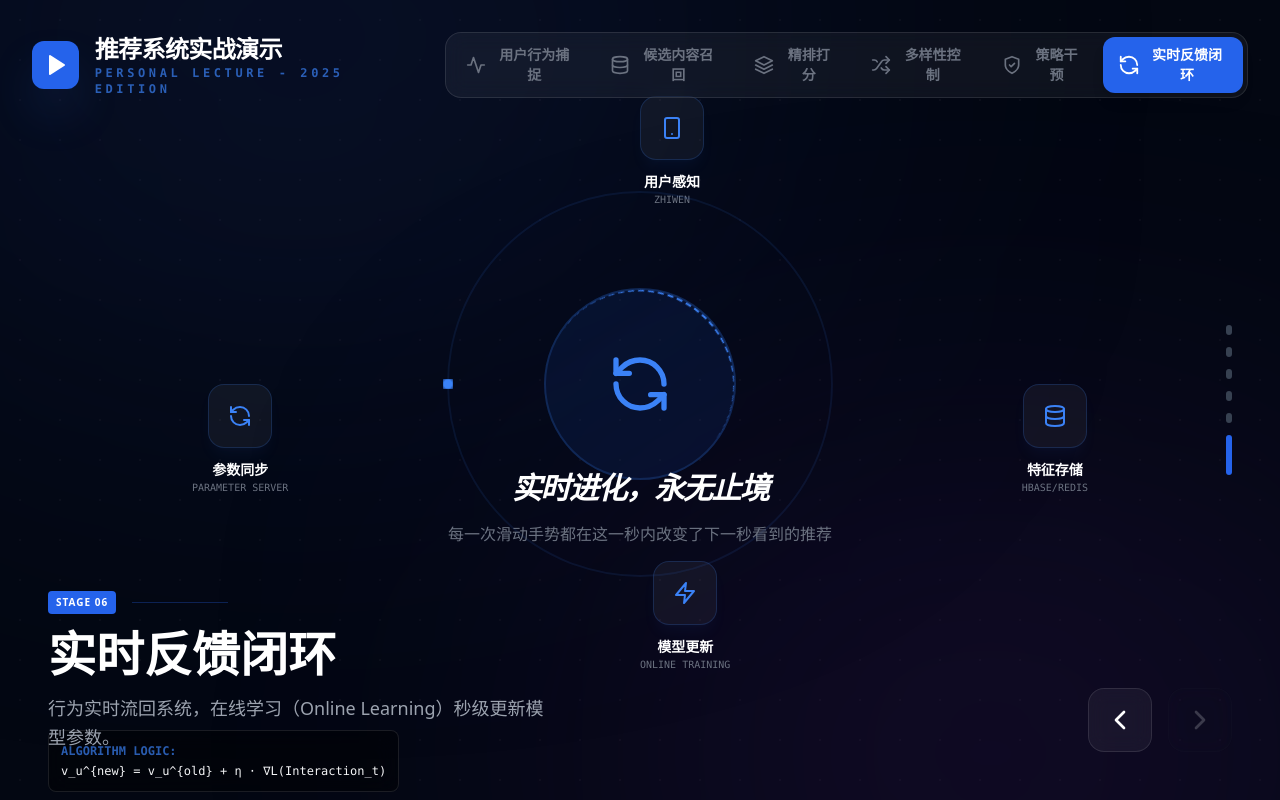
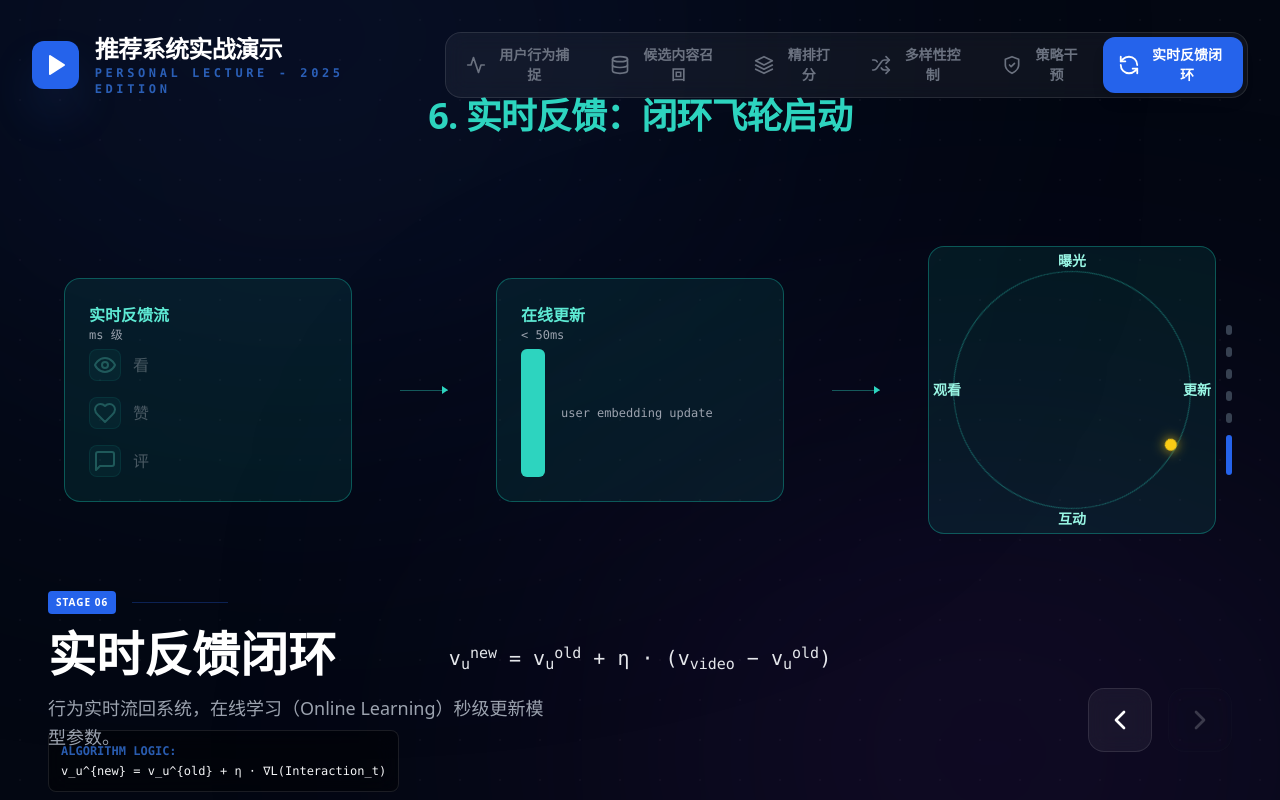
Before and after one commit to zhiwen-065/Real-time-visualization-of-recommender-systems, a React (Vite) app: page / in a window 1280 px wide. Both pictures are taken after a click on the button "实时反馈闭环". Built offline with nearby package versions, Linux system fonts and the light colour scheme.

Commit message:
Update FeedbackLoop.tsx

```diff
--- a/src/components/stages/FeedbackLoop.tsx
+++ b/src/components/stages/FeedbackLoop.tsx
@@ -1,120 +1,130 @@
-
 import React from 'react';
 import { motion } from 'framer-motion';
-import { RefreshCcw, Database, Smartphone, Zap } from 'lucide-react';
+import { Eye, Heart, MessageSquare } from 'lucide-react';
 
 const FeedbackLoop: React.FC = () => {
   return (
-    <div className="w-full h-full flex flex-col items-center justify-center">
-      <div className="relative w-full max-w-4xl h-[600px]">
-        {/* Central Hub */}
-        <div className="absolute top-1/2 left-1/2 -translate-x-1/2 -translate-y-1/2 w-48 h-48 bg-blue-600/10 rounded-full border-2 border-blue-500/20 flex items-center justify-center">
+    <div className="w-full h-full flex flex-col items-center justify-center px-12">
+      {/* Title */}
+      <h2 className="text-4xl font-black tracking-tight mb-12 text-teal-400">
+        6. 实时反馈：闭环飞轮启动
+      </h2>
+
+      <div className="relative w-full max-w-6xl h-[420px] flex items-center justify-between">
+        {/* ================= Left: Real-time Feedback ================= */}
+        <Panel title="实时反馈流" subtitle="ms 级">
+          <div className="space-y-4">
+            <Signal icon={<Eye />} label="看" />
+            <Signal icon={<Heart />} label="赞" />
+            <Signal icon={<MessageSquare />} label="评" />
+          </div>
+        </Panel>
+
+        {/* Arrow */}
+        <Arrow />
+
+        {/* ================= Middle: Online Update ================= */}
+        <Panel title="在线更新" subtitle="< 50ms">
+          <div className="flex items-center gap-4">
+            <div className="w-6 h-32 bg-white/10 rounded-md overflow-hidden">
+              <motion.div
+                animate={{ height: ['0%', '100%'] }}
+                transition={{ duration: 2, repeat: Infinity, ease: 'easeInOut' }}
+                className="w-full bg-teal-400"
+              />
+            </div>
+            <span className="text-xs font-mono text-gray-400">
+              user embedding update
+            </span>
+          </div>
+        </Panel>
+
+        {/* Arrow */}
+        <Arrow />
+
+        {/* ================= Right: Feedback Loop ================= */}
+        <div className="relative w-72 h-72 rounded-2xl border border-teal-500/40 bg-teal-500/10 flex items-center justify-center">
+          {/* Circular loop */}
           <motion.div
             animate={{ rotate: 360 }}
-            transition={{ duration: 20, repeat: Infinity, ease: "linear" }}
-            className="w-full h-full absolute inset-0 rounded-full border-t-2 border-blue-500 border-dashed"
-          />
-          <RefreshCcw className="w-16 h-16 text-blue-500" />
-        </div>
-
-        {/* Orbiting Elements */}
-        <OrbitingNode
-          icon={<Smartphone />}
-          label="用户感知"
-          sub="Zhiwen"
-          delay={0}
-          pos="top"
-        />
-        <OrbitingNode
-          icon={<Database />}
-          label="特征存储"
-          sub="HBase/Redis"
-          delay={1.5}
-          pos="right"
-        />
-        <OrbitingNode
-          icon={<Zap />}
-          label="模型更新"
-          sub="Online Training"
-          delay={3}
-          pos="bottom"
-        />
-        <OrbitingNode
-          icon={<RefreshCcw />}
-          label="参数同步"
-          sub="Parameter Server"
-          delay={4.5}
-          pos="left"
-        />
-
-        {/* Circular Data Flow - SVGs */}
-        <svg viewBox="0 0 800 600" className="w-full h-full absolute inset-0 pointer-events-none">
-          <defs>
-            <filter id="glow">
-              <feGaussianBlur stdDeviation="2.5" result="coloredBlur" />
-              <feMerge>
-                <feMergeNode in="coloredBlur" />
-                <feMergeNode in="SourceGraphic" />
-              </feMerge>
-            </filter>
-          </defs>
-          <path
-            id="orbitPath"
-            d="M 400, 300 m -200, 0 a 200,200 0 1,0 400,0 a 200,200 0 1,0 -400,0"
-            fill="none"
-            stroke="rgba(59, 130, 246, 0.1)"
-            strokeWidth="2"
+            transition={{ duration: 20, repeat: Infinity, ease: 'linear' }}
+            className="absolute inset-6 rounded-full border border-teal-400/40"
           />
 
-          {/* Animated Flow Particles */}
-          {[...Array(6)].map((_, i) => (
-             <motion.circle
-              key={i}
-              r="4"
-              fill="#3b82f6"
-              filter="url(#glow)"
-              animate={{
-                offsetDistance: ["0%", "100%"]
-              }}
-              transition={{ duration: 8, repeat: Infinity, delay: i * 1.5, ease: "linear" }}
-              style={{ offsetPath: "path('M 400, 300 m -200, 0 a 200,200 0 1,0 400,0 a 200,200 0 1,0 -400,0')" }}
-             />
-          ))}
-        </svg>
+          {/* Loop labels */}
+          <LoopLabel text="曝光" pos="top" />
+          <LoopLabel text="观看" pos="left" />
+          <LoopLabel text="互动" pos="bottom" />
+          <LoopLabel text="更新" pos="right" />
 
-        <div className="absolute inset-0 flex flex-col items-center pointer-events-none">
-          <div className="absolute top-[65%] text-center space-y-4 max-w-md">
-            <h3 className="text-3xl font-black italic tracking-tighter">实时进化，永无止境</h3>
-            <p className="text-gray-500 font-medium">每一次滑动手势都在这一秒内改变了下一秒看到的推荐</p>
-          </div>
+          {/* Highlight dot */}
+          <motion.div
+            animate={{ rotate: 360 }}
+            transition={{ duration: 6, repeat: Infinity, ease: 'linear' }}
+            className="absolute inset-6"
+          >
+            <div className="absolute top-0 left-1/2 -translate-x-1/2 w-3 h-3 bg-yellow-400 rounded-full shadow-[0_0_12px_rgba(250,204,21,0.9)]" />
+          </motion.div>
         </div>
+      </div>
+
+      {/* ================= Formula ================= */}
+      <div className="mt-12 text-xl font-mono text-gray-200">
+        v<sub>u</sub><sup>new</sup> = v<sub>u</sub><sup>old</sup> + η · (v<sub>video</sub> − v<sub>u</sub><sup>old</sup>)
       </div>
     </div>
   );
 };
 
-const OrbitingNode: React.FC<{ icon: React.ReactNode; label: string; sub: string; delay: number; pos: 'top' | 'right' | 'bottom' | 'left' }> = ({ icon, label, sub, pos }) => {
-  const positions = {
-    top: 'top-0 left-1/2 -translate-x-1/2',
-    right: 'right-0 top-1/2 -translate-y-1/2',
-    bottom: 'bottom-0 left-1/2 -translate-x-1/2',
-    left: 'left-0 top-1/2 -translate-y-1/2',
+/* ================= Components ================= */
+
+const Panel: React.FC<{ title: string; subtitle: string; children: React.ReactNode }> = ({
+  title,
+  subtitle,
+  children,
+}) => (
+  <div className="w-72 h-56 rounded-2xl border border-teal-500/40 bg-teal-500/10 p-6 flex flex-col justify-between">
+    <div>
+      <div className="text-teal-300 font-bold">{title}</div>
+      <div className="text-xs font-mono text-gray-400">{subtitle}</div>
+    </div>
+    {children}
+  </div>
+);
+
+const Signal: React.FC<{ icon: React.ReactNode; label: string }> = ({ icon, label }) => (
+  <motion.div
+    animate={{ opacity: [0.3, 1, 0.3] }}
+    transition={{ duration: 2, repeat: Infinity }}
+    className="flex items-center gap-3 text-gray-200"
+  >
+    <div className="w-8 h-8 rounded-lg bg-teal-500/20 border border-teal-500/40 flex items-center justify-center text-teal-300">
+      {icon}
+    </div>
+    <span className="font-medium">{label}</span>
+  </motion.div>
+);
+
+const Arrow = () => (
+  <div className="w-12 h-px bg-teal-400/40 relative">
+    <div className="absolute right-0 top-1/2 -translate-y-1/2 w-0 h-0 border-l-[6px] border-l-teal-400 border-y-[4px] border-y-transparent" />
+  </div>
+);
+
+const LoopLabel: React.FC<{ text: string; pos: 'top' | 'right' | 'bottom' | 'left' }> = ({
+  text,
+  pos,
+}) => {
+  const map = {
+    top: 'top-1 left-1/2 -translate-x-1/2',
+    right: 'right-1 top-1/2 -translate-y-1/2',
+    bottom: 'bottom-1 left-1/2 -translate-x-1/2',
+    left: 'left-1 top-1/2 -translate-y-1/2',
   };
-
   return (
-    <motion.div
-      initial={{ opacity: 0, scale: 0.5 }}
-      animate={{ opacity: 1, scale: 1 }}
-      className={`absolute ${positions[pos]} flex flex-col items-center gap-3`}
-    >
-      <div className="w-16 h-16 glass rounded-2xl flex items-center justify-center text-blue-500 border border-blue-500/20 shadow-lg shadow-blue-500/5">
-        {icon}
-      </div>
-      <div className="text-center">
-        <div className="font-bold text-sm text-white">{label}</div>
-        <div className="text-[10px] text-gray-500 font-mono uppercase">{sub}</div>
-      </div>
-    </motion.div>
+    <div className={`absolute ${map[pos]} text-sm text-teal-200 font-bold`}>
+      {text}
+    </div>
   );
 };
 
```
